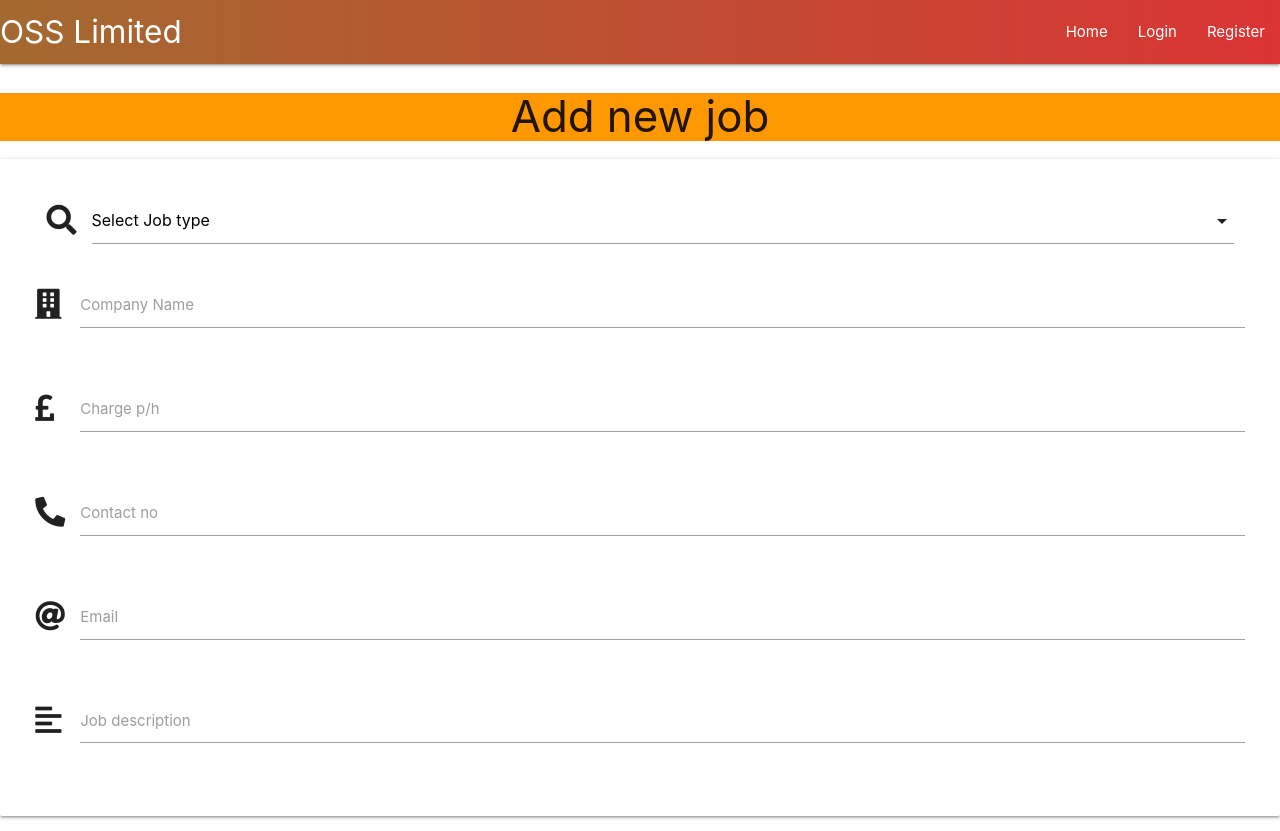
After one commit to shiva123-coder/one-stop-solution, a Flask app: page /add_job in a window 1280 px wide. The commit adds this page. Run offline with Flask 2, Linux system fonts and the light colour scheme; some libraries are stand-ins or nearby versions.

Commit message:
add_job template created, which will be used for user to add new job to their account.

```diff
--- a/app.py
+++ b/app.py
@@ -33,8 +33,9 @@ mongo = PyMongo(app)
 @app.route("/")
 @app.route("/home")
 def home():
-    jobs = mongo.db.jobs.find()
-    return render_template("home.html", jobs=jobs)
+    # jobs = mongo.db.jobs.find()
+    return render_template("home.html")
+    # return render_template("home.html", jobs=jobs)
 
 
 # route to login page
@@ -112,6 +113,12 @@ def logout():
     return redirect(url_for("login"))
 
 
+@app.route("/add_job")
+def add_job():
+    return render_template("add_job.html")
+
+
+
 if __name__ == "__main__":
     app.run(host=os.environ.get("IP"),
     port= int(os.environ.get("PORT")),
--- a/static/css/style.css
+++ b/static/css/style.css
@@ -1,3 +1,21 @@
+*{
+    box-sizing: border-box;
+}
+
+html{
+    overflow-x: hidden;
+
+}
+
+body{
+    margin: 0;
+    padding: 0;
+    font-size: 1rem;
+    line-height: 1.5;
+    overflow-x: hidden;
+
+}
+
 .nav-extended {
     background: linear-gradient(to right, #a06529f7, #da3434);
 }
--- a/static/js/script.js
+++ b/static/js/script.js
@@ -1,3 +1,7 @@
 $(document).ready(function(){
     $('.sidenav').sidenav();
-  });
+
+    $(document).ready(function(){
+        $('select').formSelect();
+      });
+});
--- /dev/null
+++ b/templates/add_job.html
@@ -0,0 +1,67 @@
+{% extends "base.html" %}
+{% block content %}
+
+    <h3 class="orange center-align">Add new job</h3>
+
+        <div class="row card-panel light-grey">
+            <form class="col s12 new-form" method="POST" action="">
+                <div class="input-field col s12">
+                    <i class="fas fa-search prefix"></i>
+                    <select>
+                        <option value="" disabled selected>Select Job type</option>
+                        <option value="1">Electrical Work</option>
+                        <option value="2">Plumbing</option>
+                        <option value="3">Cleaning</option>
+                        <option value="4">Gardening</option>
+                        <option value="5">Driving training</option>
+                        <option value="6">Website build</option>
+                    </select>
+                </div>
+                <!--company name-->
+                <div class="row">
+                    <div class="input-field col s12">
+                        <i class="fas fa-building prefix"></i>
+                        <input id="company_name" name="company_name" minlength="5" maxlength="20" type="text"
+                            class="validate">
+                        <label for="company_name">Company Name</label>
+                    </div>
+                </div>
+                <!--charge-->
+                <div class="row">
+                    <div class="input-field col col s12">
+                        <i class="fas fa-pound-sign prefix"></i>
+                        <input id="charge" name="charge" type="number" class="validate">
+                        <label for="charge">Charge p/h</label>
+                    </div>
+                </div>
+                <!--contact no-->
+                <div class="row">
+                    <div class="input-field col s12">
+                        <i class="fas fa-phone-alt prefix"></i>
+                        <input id="contact_no" name="contact_no" type="tel"
+                           pattern="[0-9]{11}" class="validate">
+                        <label for="contact_no">Contact no</label>
+                    </div>
+                </div>
+                <!----email---->
+                <div class="row">
+                    <div class="input-field col s12">
+                        <i class="fas fa-at prefix"></i>
+                        <input id="email" type="email" name="email" class="validate">
+                        <label for="email">Email</label>
+                    </div>
+                </div>
+                <!--description--->
+                <div class="row">
+                    <div class="input-field col s12">
+                        <i class="fas fa-align-left  prefix"></i>
+                        <textarea id="job_description" name="job_description"
+                            minlength="50" maxlength="500" class="materialize-textarea validate"
+                            required></textarea>
+                        <label for="job_description">Job description</label>
+                    </div>
+                </div>
+            </form>
+        </div>
+
+{% endblock %}
--- a/templates/base.html
+++ b/templates/base.html
@@ -29,6 +29,7 @@
           {% if session.user %}
             <li><a href="{{ url_for('logout') }}">Logout</a></li>
             <li><a href="{{ url_for('account', username=session['user']) }}">My Account</a></li>
+            <li><a href="{{ url_for('add_job') }}" id="first">Add new job</a></li>
           {% else %}
             <li><a href="{{ url_for('login') }}">Login</a></li>
             <li><a href="{{ url_for('register') }}">Register</a></li>
@@ -40,12 +41,13 @@
     <ul class="sidenav" id="mobile-demo">
       <li><a href="{{ url_for('home') }}">Home</a></li>
       {% if session.user %}
-            <li><a href="{{ url_for('logout') }}">Logout</a></li>
-            <li><a href="{{ url_for('account', username=session['user']) }}">My Account</a></li>
-          {% else %}
-            <li><a href="{{ url_for('login') }}">Login</a></li>
-            <li><a href="{{ url_for('register') }}">Register</a></li>
-          {% endif %}
+          <li><a href="{{ url_for('logout') }}" id="first">Logout</a></li>
+          <li><a href="{{ url_for('account', username=session['user']) }}">My Account</a></li>
+          <li><a href="{{ url_for('add_job') }}" id="first">Add new job</a></li>
+      {% else %}
+          <li><a href="{{ url_for('login') }}">Login</a></li>
+          <li><a href="{{ url_for('register') }}">Register</a></li>
+      {% endif %}
     </ul>
   </header>
   <section>
```
